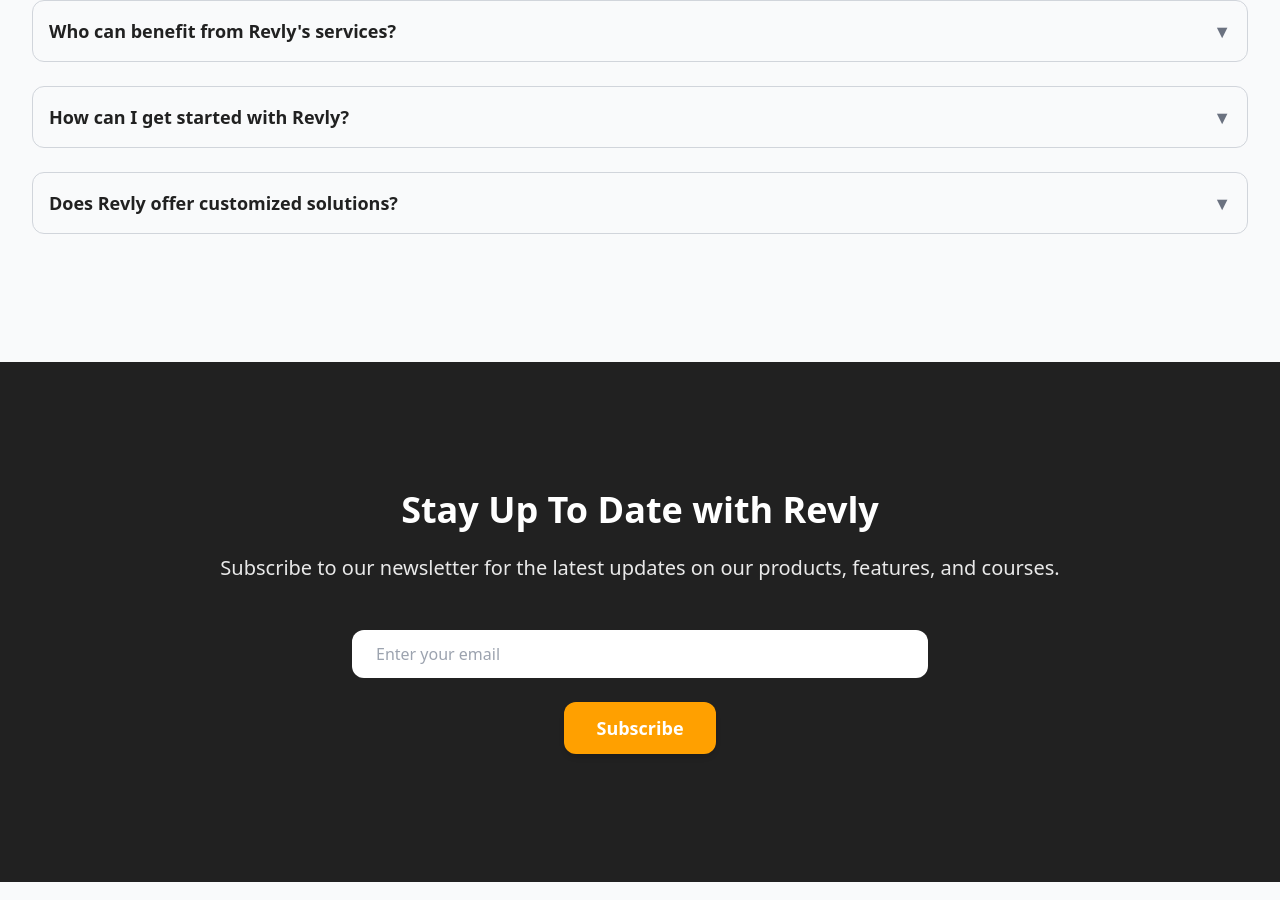
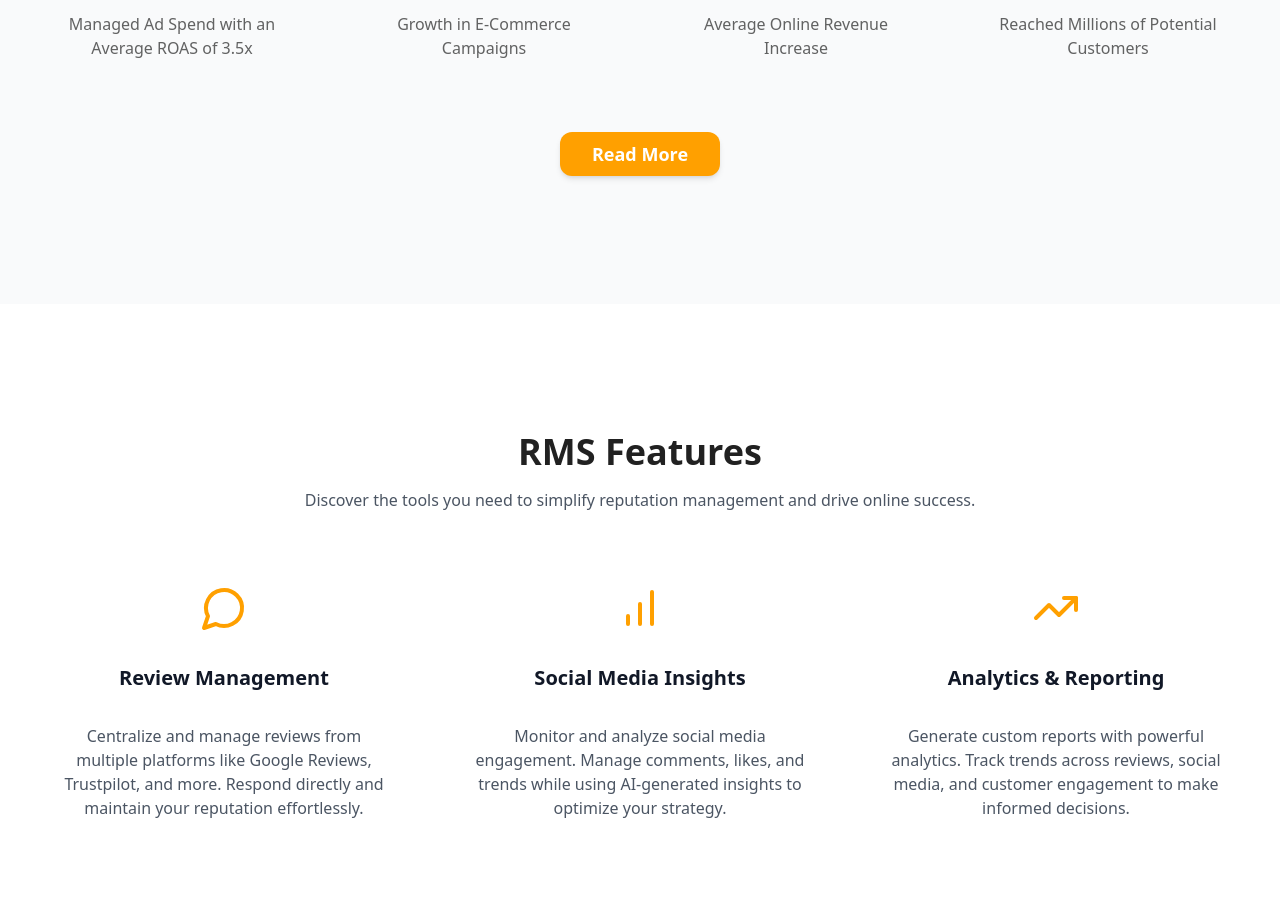
Before and after one commit to revly-duat/revly-landing-page, a Next.js app: page / in a window 1280 px wide. Shown: the part 1876-2776 px from the top of the page. Built offline with nearby package versions, Linux system fonts and the light colour scheme.

Commit message:
Added content to index, changed bg colors of components

```diff
--- a/components/CoursesList.tsx
+++ b/components/CoursesList.tsx
@@ -11,7 +11,7 @@
   };
 
   return (
-    <section className="py-32 px-6 sm:px-12 lg:px-24 bg-gray-100">
+    <section className="py-32 px-6 sm:px-12 lg:px-24 bg-gray-50">
       <div className="max-w-7xl mx-auto">
         <h2 className="text-4xl font-bold text-center mb-20 text-primary">
           Explore Our Courses
@@ -22,7 +22,6 @@
               key={index}
               className="relative bg-white shadow-md rounded-2xl overflow-hidden transform transition-transform duration-300 hover:scale-105 hover:shadow-lg flex flex-col"
             >
-              {/* Kursbild - Justerad för att visa hela logotypen */}
               <div className="flex justify-center items-center h-48 p-4">
                 <img
                   src={course.image}
@@ -39,7 +38,6 @@
                   {course.description}
                 </p>
 
-                {/* Kursdetaljer */}
                 <div className="flex items-center text-sm text-gray-500 mb-2">
                   <CalendarDays className="h-4 w-4 mr-2 text-cta" />
                   <strong>Start Date:</strong>&nbsp; {course.startDate}
@@ -49,7 +47,6 @@
                   <strong>Duration:</strong>&nbsp; {course.duration}
                 </div>
 
-                {/* Knapp längst ner */}
                 <div className="mt-auto">
                   <Button
                     label="Learn More"
--- a/components/Features.tsx
+++ b/components/Features.tsx
@@ -18,7 +18,7 @@
   subheading,
 }) => {
   return (
-    <section className="py-32 px-6 sm:px-6 lg:px-8 bg-gray-50">
+    <section className="pt-32 pb-12 px-6 sm:px-6 lg:px-8 bg-white">
       <div className="max-w-7xl mx-auto">
         <div className="text-center mb-12">
           <h2 className="text-3xl sm:text-4xl font-bold text-primary mb-4">
@@ -26,11 +26,18 @@
           </h2>
           <p className="text-gray-600 max-w-2xl mx-auto">{subheading}</p>
         </div>
+
+        {/* Grid for Features */}
         <div className="grid grid-cols-1 md:grid-cols-3 gap-8">
           {features.map((feature, index) => (
-            <div key={index} className="feature-card">
+            <div
+              key={index}
+              className="feature-card flex flex-col items-center text-center p-6 bg-white h-full min-h-[280px]"
+            >
               <feature.icon className="w-12 h-12 text-cta mb-4" />
-              <h3 className="text-xl font-semibold mb-2">{feature.title}</h3>
+              <h3 className="text-xl font-semibold mb-4 min-h-[60px] flex items-center justify-center">
+                {feature.title}
+              </h3>
               <p className="text-gray-600">{feature.description}</p>
             </div>
           ))}
--- a/components/Services.tsx
+++ b/components/Services.tsx
@@ -50,7 +50,7 @@
           {services.map((service, index) => (
             <div
               key={index}
-              className="flex flex-col justify-between items-center p-6 bg-white rounded-lg shadow-md hover:shadow-lg transition-shadow"
+              className="flex flex-col justify-between items-center p-6 bg-white"
             >
               <div className="flex flex-col items-center">
                 <service.icon className="h-12 w-12 text-cta mb-4" />
--- a/components/StatsSection.tsx
+++ b/components/StatsSection.tsx
@@ -25,7 +25,7 @@
 
 export const StatsSection = () => {
   return (
-    <section className="py-32 px-6 sm:px-6 lg:px-8 bg-white text-primary">
+    <section className="pt-32 pb-12 px-6 sm:px-6 lg:px-8 bg-gray-50 text-primary">
       <div className="max-w-7xl mx-auto">
         <div className="text-center mb-12">
           <h2 className="text-3xl sm:text-4xl font-bold mb-4">
@@ -40,7 +40,7 @@
           {stats.map((stat, index) => (
             <div
               key={index}
-              className="flex flex-col items-center text-center p-6 bg-gray-50 rounded-xl shadow-lg"
+              className="flex flex-col items-center text-center p-6"
             >
               <stat.icon className="w-12 h-12 text-cta mb-4" />
               <h3 className="text-2xl font-bold mb-2">{stat.value}</h3>
--- a/pages/index.tsx
+++ b/pages/index.tsx
@@ -3,6 +3,58 @@
 import { HeroSection } from "components/Hero";
 import { Services } from "components/Services";
 import { FAQSection } from "components/ui/FAQ";
+import { StatsSection } from "components/StatsSection";
+import { FeaturesSection } from "components/Features";
+import {
+  MessageCircle,
+  BarChart,
+  TrendingUp,
+  Calendar,
+  Settings,
+  Trophy,
+} from "lucide-react";
+import { CoursesList } from "components/CoursesList";
+import Button from "components/ui/Button";
+import { useRouter } from "next/router";
+
+const rmsFeatures = [
+  {
+    icon: MessageCircle,
+    title: "Review Management",
+    description:
+      "Centralize and manage reviews from multiple platforms like Google Reviews, Trustpilot, and more. Respond directly and maintain your reputation effortlessly.",
+  },
+  {
+    icon: BarChart,
+    title: "Social Media Insights",
+    description:
+      "Monitor and analyze social media engagement. Manage comments, likes, and trends while using AI-generated insights to optimize your strategy.",
+  },
+  {
+    icon: TrendingUp,
+    title: "Analytics & Reporting",
+    description:
+      "Generate custom reports with powerful analytics. Track trends across reviews, social media, and customer engagement to make informed decisions.",
+  },
+  {
+    icon: Calendar,
+    title: "Content Manager",
+    description:
+      "Schedule posts for Instagram, Twitter, Facebook, and more. Streamline your content planning and ensure consistent online presence.",
+  },
+  {
+    icon: Settings,
+    title: "AI Feedback & Ratings",
+    description:
+      "Receive actionable AI-driven feedback based on reviews and social media trends. Understand customer sentiment and improve your strategies.",
+  },
+  {
+    icon: Trophy,
+    title: "Competitive Benchmarking",
+    description:
+      "Visualize your ranking among competitors. Gain insights into how your business compares with others and see if you're in the top 1% based on customer ratings.",
+  },
+];
 
 const landingPageFAQs = [
   {
@@ -39,6 +91,8 @@
 const faviconAlt = "Revly - Simplify Business Growth";
 
 function Home() {
+  const router = useRouter();
+
   return (
     <>
       <Head>
@@ -75,6 +129,27 @@
           animatedText={false}
         />
         <Services />
+        <StatsSection />
+        <div className="w-full flex justify-center bg-gray-50 pb-32">
+          <Button
+            label={"Read More"}
+            styleType={"primary"}
+            onClick={() => router.push("/marketing")}
+          ></Button>
+        </div>
+        <FeaturesSection
+          features={rmsFeatures}
+          heading="RMS Features"
+          subheading="Discover the tools you need to simplify reputation management and drive online success."
+        />
+        <div className="w-full flex justify-center bg-white pb-32">
+          <Button
+            label={"Read More"}
+            styleType={"primary"}
+            onClick={() => router.push("/rms")}
+          ></Button>
+        </div>
+        <CoursesList />
         <FAQSection
           title={"Frequently Asked Questions"}
           faqs={landingPageFAQs}
```
